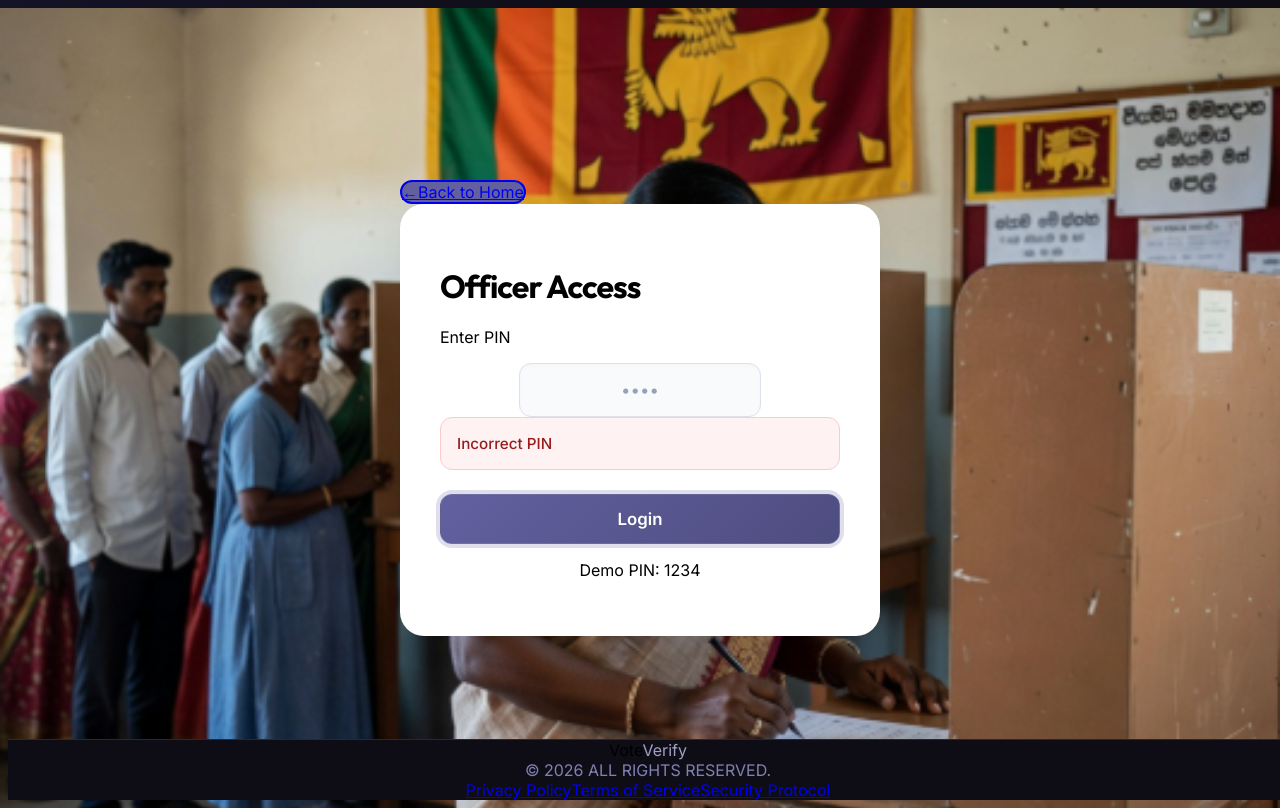
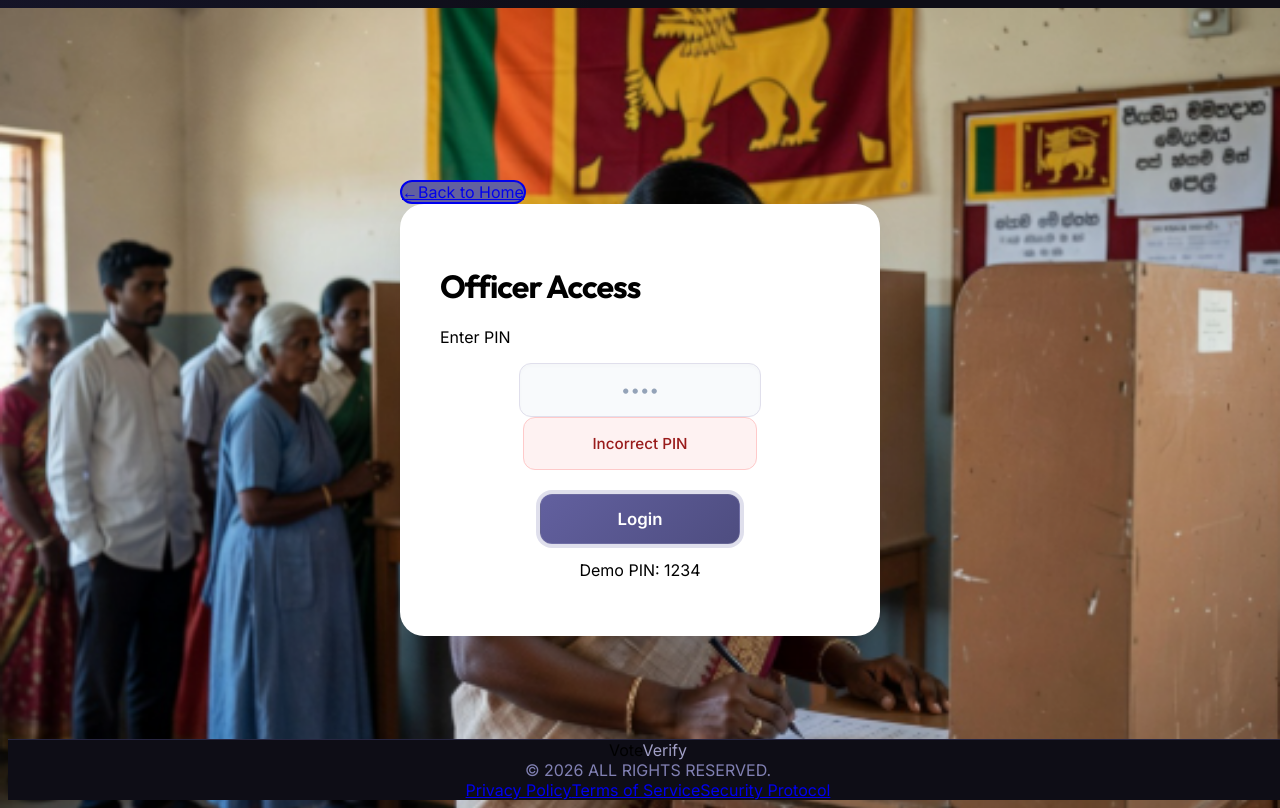
Before and after one commit to qwerty758333/voteVerify, a Next.js app: page /officer in a window 1280 px wide. Both pictures are taken after a click on the button "Login". Built offline with nearby package versions, Linux system fonts and the light colour scheme.

Commit message:
Fix UI alignment for officer login and search bar

```diff
--- a/app/officer/page.js
+++ b/app/officer/page.js
@@ -95,7 +95,7 @@ export default function OfficerPage() {
             <h1 className="text-3xl font-bold mb-2 text-slate-900">Officer Access</h1>
             <p className="text-slate-600 mb-8">Enter PIN</p>
 
-            <div className="flex justify-center w-full">
+            <div className="flex flex-col items-center w-full gap-4">
               <input
                 type="password"
                 placeholder="••••"
@@ -103,14 +103,10 @@ export default function OfficerPage() {
                 onChange={e => setPin(e.target.value)}
                 onKeyPress={e => e.key === 'Enter' && handlePinLogin()}
                 maxLength="4"
-                className="text-center text-3xl tracking-widest mb-4 font-bold max-w-[200px]"
+                className="text-center text-3xl tracking-widest font-bold w-[200px]"
               />
-            </div>
-
-            {pinError && <div className="alert alert-error">{pinError}</div>}
-
-            <div className="flex justify-center mt-4 mb-4">
-              <button onClick={handlePinLogin} className="btn btn-primary w-full sm:w-auto min-w-[200px]">Login</button>
+              {pinError && <div className="alert alert-error text-sm py-2 w-[200px] text-center">{pinError}</div>}
+              <button onClick={handlePinLogin} className="btn btn-primary w-[200px]">Login</button>
             </div>
 
             <p className="text-xs text-slate-400 text-center">Demo PIN: 1234</p>
@@ -169,14 +165,14 @@ export default function OfficerPage() {
         </div>
 
         {/* Search */}
-        <div className="mb-8 max-w-2xl mx-auto">
+        <div className="mb-10 max-w-xl mx-auto px-4">
           <div className="relative group">
-            <span className="absolute left-4 top-1/2 -translate-y-1/2 text-slate-400 group-focus-within:text-[#62609f] transition-colors">🔍</span>
+            <span className="absolute left-4 top-1/2 -translate-y-1/2 text-slate-400 group-focus-within:text-[#62609f] transition-colors z-20">🔍</span>
             <input
               placeholder="Search by name or NIC..."
               value={search}
               onChange={e => setSearch(e.target.value)}
-              className="pl-12 w-full bg-white/80 backdrop-blur-sm border-2 border-[#62609f]/10 focus:border-[#62609f] focus:bg-white"
+              className="pl-12 w-full bg-white/90 backdrop-blur-md border-2 border-[#62609f]/15 focus:border-[#62609f] focus:bg-white shadow-sm"
             />
           </div>
         </div>
```
